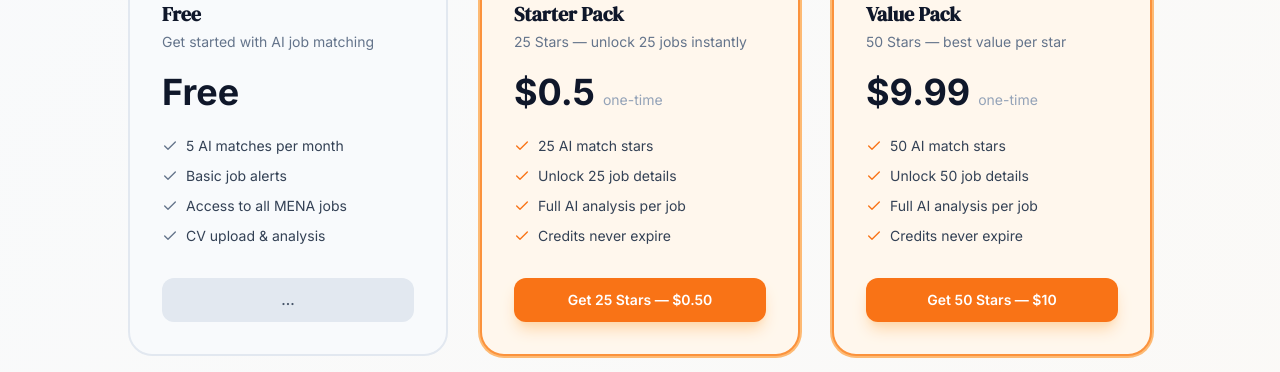
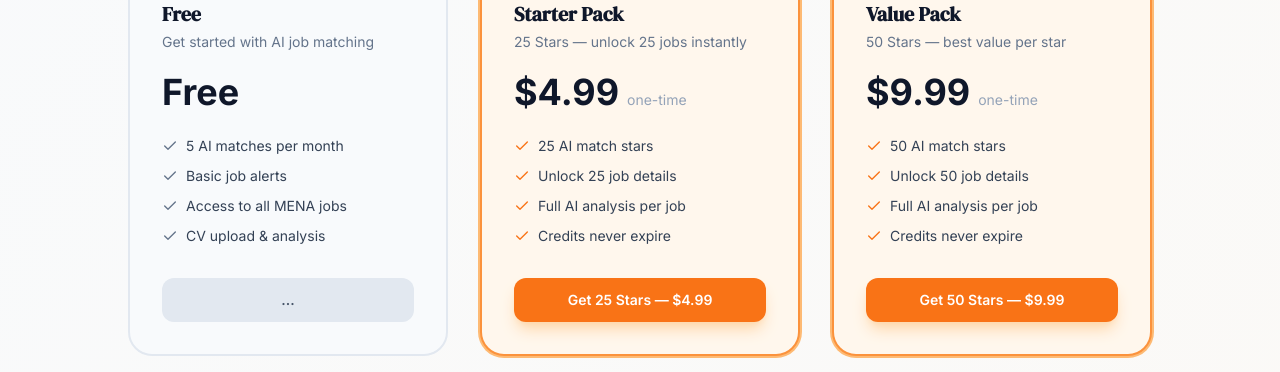
Before and after one commit to Khashman1994/Website, a Next.js app in the folder Downloads/mena-job-matcher/mena-matcher/: page /pricing in a window 1280 px wide. Shown: the part 344-716 px from the top of the page. Built offline with nearby package versions, Linux system fonts and the light colour scheme.

Commit message:
Update prices to 4.99/9.99/19.99, fix payment success toast

```diff
--- a/Downloads/mena-job-matcher/mena-matcher/app/api/payments/callback/route.ts
+++ b/Downloads/mena-job-matcher/mena-matcher/app/api/payments/callback/route.ts
@@ -11,8 +11,8 @@ const APP_URL  = process.env.NEXT_PUBLIC_SITE_URL
 
 // Credits granted per plan
 const PLAN_CREDITS: Record<string, { credits: number; tier: string; amount: number }> = {
-  coins_25:    { credits: 25,  tier: 'free', amount: 5.00  },
-  coins_50:    { credits: 50,  tier: 'free', amount: 10.00 },
+  coins_25:    { credits: 25,  tier: 'free', amount: 4.99  },
+  coins_50:    { credits: 50,  tier: 'free', amount: 9.99 },
   pro_monthly: { credits: 500, tier: 'pro',  amount: 19.99 },
 };
 
--- a/Downloads/mena-job-matcher/mena-matcher/app/api/payments/create/route.ts
+++ b/Downloads/mena-job-matcher/mena-matcher/app/api/payments/create/route.ts
@@ -7,8 +7,8 @@ const TOKEN    = process.env.MYFATOORAH_TOKEN      // ← matches MYFATOORAH_TOK
               ?? process.env.MYFATOORAH_API_KEY;   // fallback for old key name
 
 const PLANS: Record<string, { value: number; description: string }> = {
-  coins_25:    { value: 0.50,  description: 'MenaJob AI — 25 Stars'           },
-  coins_50:    { value: 9.99, description: 'MenaJob AI — 50 Stars'            },
+  coins_25:    { value: 4.99,  description: 'MenaJob AI — 25 Stars'           },
+  coins_50:    { value: 10.00, description: 'MenaJob AI — 50 Stars'            },
   pro_monthly: { value: 19.99, description: 'MenaJob AI Pro — 500 Stars'      },
 };
 
--- a/Downloads/mena-job-matcher/mena-matcher/app/dashboard/page.tsx
+++ b/Downloads/mena-job-matcher/mena-matcher/app/dashboard/page.tsx
@@ -58,31 +58,41 @@ export default function DashboardPage() {
   // ── Payment return handler ────────────────────────────────────────────────
   useEffect(() => {
     if (typeof window === 'undefined') return;
-    const params  = new URLSearchParams(window.location.search);
-    const payment = params.get('payment');
-    const credits = params.get('credits');
+    const params   = new URLSearchParams(window.location.search);
+    const payment  = params.get('payment');
+    const credits  = params.get('credits');
     const upgraded = params.get('upgraded');
 
     if (!payment && !upgraded) return;
 
-    // Small delay so the dashboard finishes mounting before showing toast
+    // Delay so dashboard finishes mounting + credits reload from DB
     const timer = setTimeout(() => {
       if (payment === 'success') {
         const msg = credits
-          ? ` ${lang === 'ar' ? `تم إضافة ${credits} نجمة لحسابك!` : `${credits} Stars added to your account!`}`
-          : ` ${lang === 'ar' ? 'تم تفعيل الخطة بنجاح!' : 'Plan activated successfully!'}`;
+          ? `Payment successful! ${credits} Stars added to your account!`
+          : `Plan activated successfully!`;
         addToast(msg);
         if (credits) setUserCredits(prev => prev + Number(credits));
+        // Reload profile from DB to show updated credits
+        createClient().from('profiles')
+          .select('credits, tier, free_matches_used')
+          .single()
+          .then(({ data }) => {
+            if (data) {
+              setUserCredits(data.credits ?? 0);
+              setUserTier(data.tier ?? 'free');
+            }
+          }).catch(() => {});
       } else if (payment === 'failed') {
-        addToast(` ${lang === 'ar' ? 'فشلت عملية الدفع. يرجى المحاولة مجدداً.' : 'Payment failed. Please try again.'}`);
+        addToast('Payment failed. Please try again.');
       } else if (upgraded === 'true') {
-        addToast(` ${lang === 'ar' ? 'تم تفعيل الخطة بنجاح! 500 نجمة أضيفت لحسابك' : 'Pro plan activated! 500 Stars added to your account.'}`);
+        addToast('Pro plan activated! 500 Stars added to your account.');
       }
       window.history.replaceState({}, '', '/dashboard');
-    }, 1500); // wait 1.5s for init to complete
+    }, 2000); // 2s — enough for DB write + page hydration
 
     return () => clearTimeout(timer);
-  }, [lang]); // lang dependency ensures correct translation
+  }, [lang]);
   useEffect(() => {
     async function init() {
       try {
--- a/Downloads/mena-job-matcher/mena-matcher/app/pricing/page.tsx
+++ b/Downloads/mena-job-matcher/mena-matcher/app/pricing/page.tsx
@@ -30,8 +30,8 @@ const PLANS = [
     icon:     Zap,
     color:    'orange',
     badge:    'BEST VALUE',
-    priceUSD: 0.50,
-    priceAR:  '$0.50',
+    priceUSD: 4.99,
+    priceAR:  '$4.99',
     titleEN:  'Starter Pack',
     titleAR:  'باقة المبتدئين',
     descEN:   '25 Stars — unlock 25 jobs instantly',
@@ -40,8 +40,8 @@ const PLANS = [
       en: ['25 AI match stars','Unlock 25 job details','Full AI analysis per job','Credits never expire'],
       ar: ['25 نجمة للمطابقة','فتح 25 وظيفة كاملة','تحليل ذكاء اصطناعي لكل وظيفة','الأرصدة لا تنتهي'],
     },
-    ctaEN:    'Get 25 Stars — $0.50',
-    ctaAR:    'احصل على 25 نجمة — $0.50',
+    ctaEN:    'Get 25 Stars — $4.99',
+    ctaAR:    'احصل على 25 نجمة — $4.99',
     planId:   'coins_25',
     disabled: false,
   },
@@ -60,8 +60,8 @@ const PLANS = [
       en: ['50 AI match stars','Unlock 50 job details','Full AI analysis per job','Credits never expire'],
       ar: ['50 نجمة للمطابقة','فتح 50 وظيفة كاملة','تحليل ذكاء اصطناعي لكل وظيفة','الأرصدة لا تنتهي'],
     },
-    ctaEN:    'Get 50 Stars — $10',
-    ctaAR:    'احصل على 50 نجمة — $10',
+    ctaEN:    'Get 50 Stars — $9.99',
+    ctaAR:    'احصل على 50 نجمة — $9.99',
     planId:   'coins_50',
     disabled: false,
   },
```
